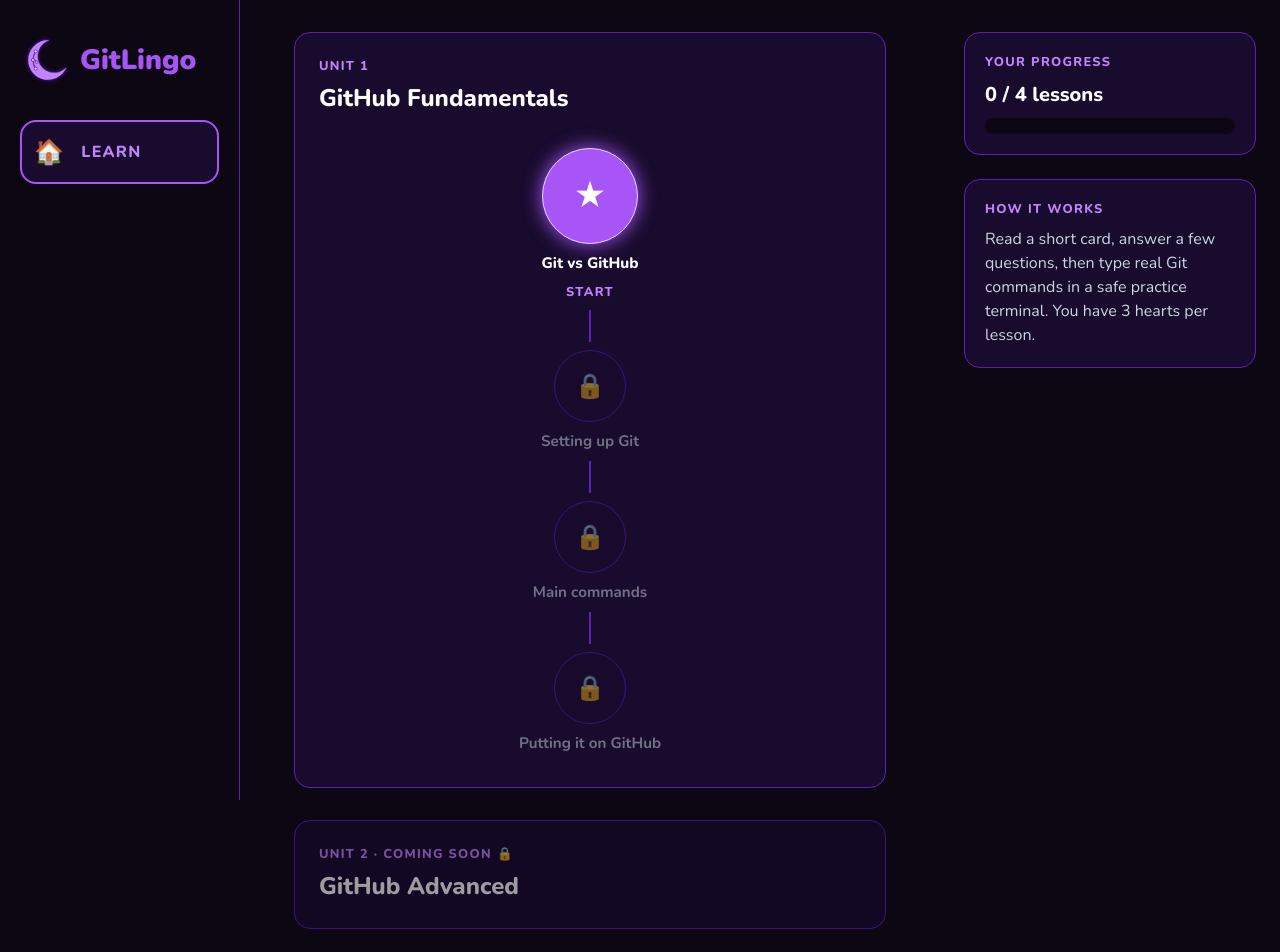
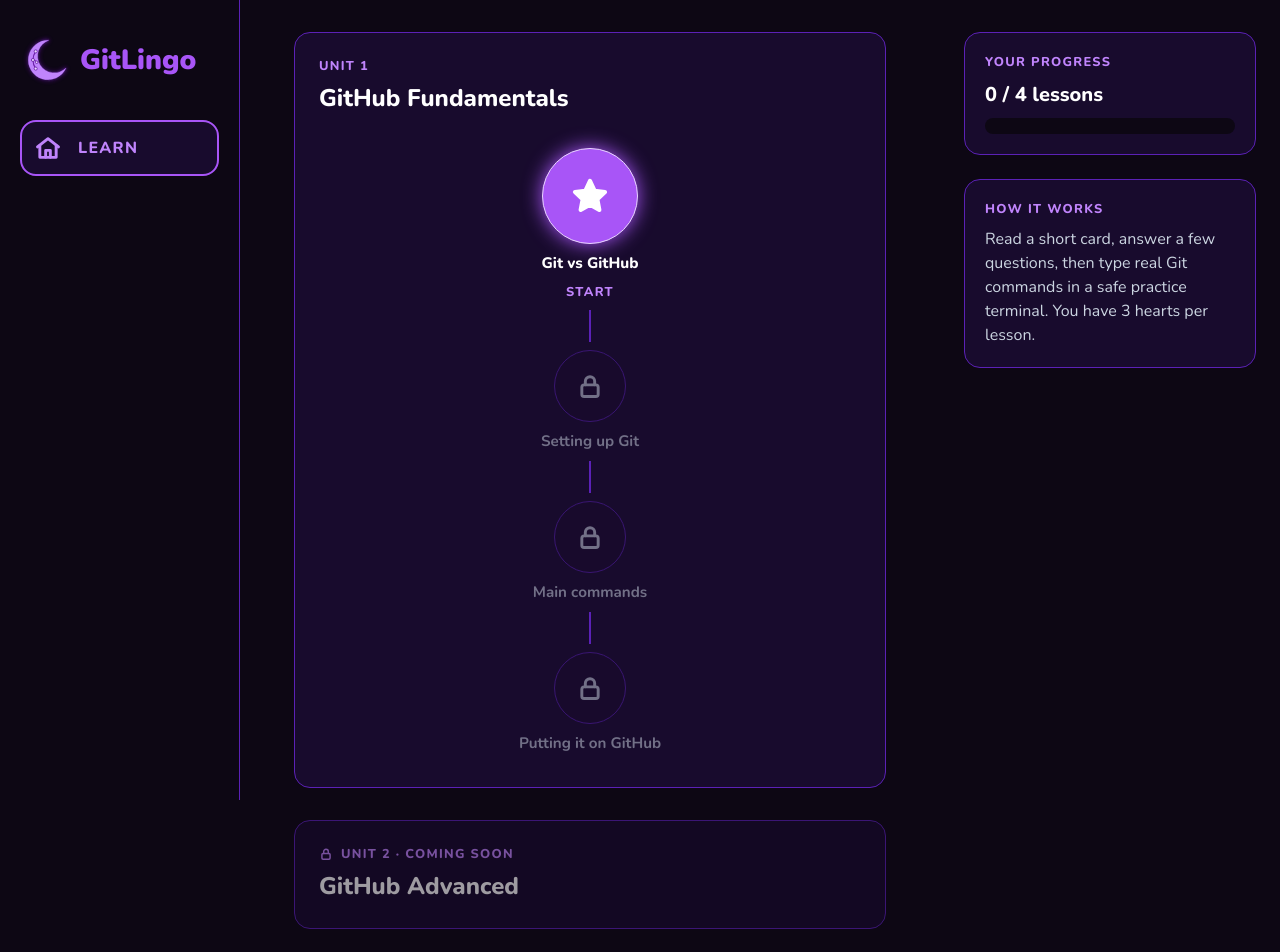
Before and after one commit to stairona/GitLingo, a React (Vite) app: page / in a window 1280 px wide. Shown: the top 952 px of the page. Built offline with nearby package versions, Linux system fonts and the light colour scheme.

Commit message:
replace the emoji with our own drawn icons
emoji look different on every computer and the brown lock clashed with
our purple. icon.jsx draws four simple icons (home, lock, check, star)
that take the color of the text around them, so they always match.

```diff
--- /dev/null
+++ b/src/components/Icon.jsx
@@ -0,0 +1,47 @@
+// Our own small icons, drawn as SVG on a 24x24 grid.
+// Emoji look different on every computer and clash with our colors.
+// These use `currentColor`, so an icon takes the text color of whatever it sits in.
+const SHAPES = {
+  home: (
+    <>
+      <path d="M3 11 12 4l9 7" />
+      <path d="M5 10v10h14V10" />
+      <path d="M10 20v-6h4v6" />
+    </>
+  ),
+  lock: (
+    <>
+      <rect x="5" y="11" width="14" height="10" rx="2" />
+      <path d="M8 11V8a4 4 0 0 1 8 0v3" />
+    </>
+  ),
+  check: <path d="M5 12.5 10 17.5 19 7" />,
+  star: (
+    <path
+      fill="currentColor"
+      d="M12 3l2.8 5.9 6.2.7-4.6 4.4 1.2 6.3L12 17.2l-5.6 3.1 1.2-6.3L3 9.6l6.2-.7z"
+    />
+  ),
+}
+
+// Usage: <Icon name="lock" size={20} />
+// aria-hidden because the icon is decoration: the words next to it say what it means.
+function Icon({ name, size = 24 }) {
+  return (
+    <svg
+      width={size}
+      height={size}
+      viewBox="0 0 24 24"
+      fill="none"
+      stroke="currentColor"
+      strokeWidth="2.5"
+      strokeLinecap="round"
+      strokeLinejoin="round"
+      aria-hidden="true"
+    >
+      {SHAPES[name]}
+    </svg>
+  )
+}
+
+export default Icon
--- a/src/components/LessonBubble.css
+++ b/src/components/LessonBubble.css
@@ -7,6 +7,10 @@
 }
 
 .lesson-bubble__circle {
+  /* Center the icon inside the circle. */
+  display: flex;
+  align-items: center;
+  justify-content: center;
   width: 72px;
   height: 72px;
   border-radius: 50%;
--- a/src/components/LessonBubble.jsx
+++ b/src/components/LessonBubble.jsx
@@ -1,10 +1,11 @@
+import Icon from './Icon.jsx'
 import './LessonBubble.css'
 
-// What each status shows inside the circle.
+// Which icon each status shows inside the circle.
 const ICONS = {
-  done: '✓',
-  current: '★',
-  locked: '🔒',
+  done: 'check',
+  current: 'star',
+  locked: 'lock',
 }
 
 // One round lesson button on the map.
@@ -20,7 +21,7 @@ function LessonBubble({ title, status, onStart }) {
         disabled={!isCurrent}
         aria-label={`${title} (${status})`}
       >
-        {ICONS[status]}
+        <Icon name={ICONS[status]} size={isCurrent ? 40 : 28} />
       </button>
       <span className="lesson-bubble__title">{title}</span>
       {isCurrent && <span className="lesson-bubble__start">Start</span>}
--- a/src/components/Sidebar.css
+++ b/src/components/Sidebar.css
@@ -58,7 +58,3 @@
   background: var(--card);
   color: var(--accent-light);
 }
-
-.sidebar__icon {
-  font-size: var(--text-xl);
-}
--- a/src/components/Sidebar.jsx
+++ b/src/components/Sidebar.jsx
@@ -1,3 +1,4 @@
+import Icon from './Icon.jsx'
 import './Sidebar.css'
 
 // The left column: our logo and the main menu.
@@ -14,9 +15,7 @@ function Sidebar() {
       <ul className="sidebar__menu">
         <li>
           <span className="sidebar__item sidebar__item--active">
-            <span className="sidebar__icon" aria-hidden="true">
-              🏠
-            </span>
+            <Icon name="home" size={28} />
             Learn
           </span>
         </li>
--- a/src/pages/Home.css
+++ b/src/pages/Home.css
@@ -23,6 +23,9 @@
 }
 
 .unit__label {
+  display: flex;
+  align-items: center;
+  gap: var(--space-2);
   color: var(--accent-light);
   font-size: var(--text-xs);
   font-weight: 800;
--- a/src/pages/Home.jsx
+++ b/src/pages/Home.jsx
@@ -1,4 +1,5 @@
 import LessonBubble from '../components/LessonBubble.jsx'
+import Icon from '../components/Icon.jsx'
 import unit1 from '../content/unit-1/unit-1.json'
 import upcomingUnits from '../content/upcoming-units.json'
 import './Home.css'
@@ -41,7 +42,9 @@ function Home({ completedLessons, onStartLesson }) {
       {upcomingUnits.map((unit) => (
         <section key={unit.number} className="unit unit--locked">
           <div className="unit__banner">
-            <span className="unit__label">Unit {unit.number} · Coming soon 🔒</span>
+            <span className="unit__label">
+              <Icon name="lock" size={14} /> Unit {unit.number} · Coming soon
+            </span>
             <h2 className="unit__title">{unit.title}</h2>
           </div>
         </section>
```
